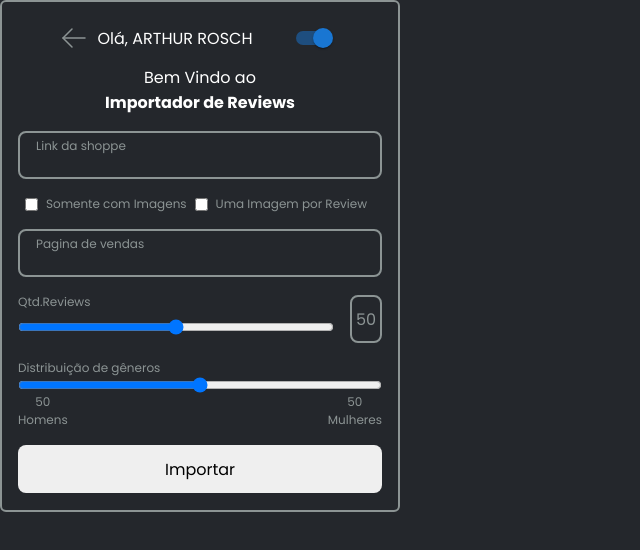
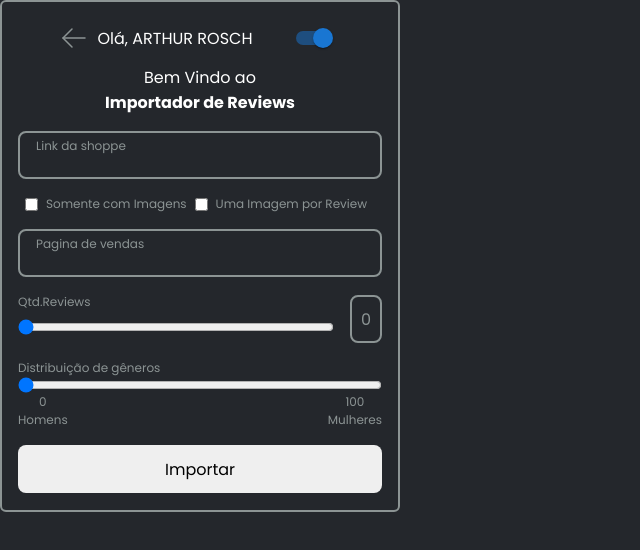
Before and after one commit to arthur-rosch/Review-Viewer, a React (Vite) app: page / in a window 1280 px wide. Shown: the top 550 px of the page, without its empty margins (0-640 px from the left). Built offline with nearby package versions, Linux system fonts and the light colour scheme.

Commit message:
Estrutura visual: Review Import Form

```diff
--- /dev/null
+++ b/src/components/ReviewImportForm/index.tsx
@@ -0,0 +1,114 @@
+import { z } from 'zod'
+import { useForm } from 'react-hook-form'
+import { zodResolver } from '@hookform/resolvers/zod'
+import {
+  Form,
+  Input,
+  SubmitButton,
+  InputCheckBox,
+  InputStoreLink,
+  InputSalesPage,
+  InputGenderDivision,
+  InputReviewQuantity,
+} from './styles'
+import { useState } from 'react'
+
+const ReviewImportFormSchema = z.object({
+  storeLink: z.string(),
+  salesPage: z.string(),
+  hasImagesOnly: z.boolean(),
+  oneImagePerReview: z.boolean(),
+})
+
+export type ReviewImportValues = z.infer<typeof ReviewImportFormSchema>
+
+export function ReviewImportForm() {
+  const [reviewQuantity, setReviewQuantity] = useState(0)
+  const [genderDivision, setGenderDivision] = useState(0)
+
+  const { reset, register, handleSubmit } = useForm<ReviewImportValues>({
+    resolver: zodResolver(ReviewImportFormSchema),
+  })
+
+  function onSubmit(data: ReviewImportValues) {
+    const dataForm = {
+      ...data,
+      reviewQuantity,
+      genderDivision,
+      numMen: genderDivision,
+      numWomen: 100 - genderDivision,
+    }
+    console.log(dataForm)
+    reset()
+  }
+
+  return (
+    <Form onSubmit={handleSubmit(onSubmit)}>
+      <p>
+        Bem Vindo ao <br />
+        <strong>Importador de Reviews</strong>
+      </p>
+
+      <InputStoreLink>
+        Link da shoppe
+        <Input type="text" {...register('storeLink')} />
+      </InputStoreLink>
+
+      <InputCheckBox>
+        <label>
+          <input type="checkbox" {...register('hasImagesOnly')} />
+          Somente com Imagens
+        </label>
+
+        <label>
+          <input type="checkbox" {...register('oneImagePerReview')} />
+          Uma Imagem por Review
+        </label>
+      </InputCheckBox>
+
+      <InputSalesPage>
+        Pagina de vendas
+        <Input type="text" {...register('salesPage')} />
+      </InputSalesPage>
+
+      <InputReviewQuantity>
+        Qtd.Reviews
+        <div>
+          <input
+            min="0"
+            max="100"
+            type="range"
+            value={reviewQuantity}
+            onChange={(e) => setReviewQuantity(Number(e.target.value))}
+          />
+          <p>{reviewQuantity}</p>
+        </div>
+      </InputReviewQuantity>
+
+      <InputGenderDivision>
+        Distribuição de gêneros
+        <input
+          min="0"
+          max="100"
+          type="range"
+          value={genderDivision}
+          onChange={(e) => setGenderDivision(Number(e.target.value))}
+        />
+        <div>
+          <span>
+            {genderDivision}
+            <br />
+            Homens
+          </span>
+          <span>
+            {100 - genderDivision}
+            <br />
+            Mulheres
+          </span>
+        </div>
+      </InputGenderDivision>
+
+      <SubmitButton>Importar</SubmitButton>
+    </Form>
+  )
+}
--- /dev/null
+++ b/src/components/ReviewImportForm/styles.ts
@@ -0,0 +1,125 @@
+import styled from 'styled-components'
+
+export const Form = styled.form`
+  width: 100%;
+  margin-top: 0.5rem;
+  text-align: center;
+
+  display: flex;
+  align-items: center;
+  flex-direction: column;
+  justify-content: center;
+
+  p {
+    margin-bottom: 1rem;
+  }
+`
+export const ContainerInputBase = styled.label`
+  width: 100%;
+  height: 3rem;
+
+  margin-bottom: 1rem;
+
+  padding-left: 1rem;
+  padding-right: 0.5rem;
+
+  display: flex;
+  align-items: start;
+  flex-direction: column;
+  justify-content: center;
+
+  border-radius: 8px;
+  border: 2px solid #8c9494;
+`
+export const InputStoreLink = styled(ContainerInputBase)``
+export const InputSalesPage = styled(ContainerInputBase)``
+
+export const Input = styled.input`
+  width: 100%;
+
+  border: 0;
+  outline: none;
+  font-size: 12px;
+
+  color: white;
+  background: transparent;
+`
+export const InputCheckBox = styled.div`
+  width: 100%;
+  display: flex;
+  align-items: center;
+  justify-content: center;
+
+  margin-bottom: 1rem;
+
+  label {
+    gap: 0.5rem;
+    margin-right: 0.5rem;
+
+    display: flex;
+    align-items: center;
+    justify-content: center;
+  }
+`
+
+export const InputReviewQuantity = styled.label`
+  width: 100%;
+  display: flex;
+  align-items: start;
+  flex-direction: column;
+  justify-content: center;
+
+  div {
+    width: 100%;
+    margin-top: -1rem;
+
+    display: flex;
+    align-items: center;
+    justify-content: center;
+    input {
+      width: 100%;
+    }
+    p {
+      width: 10%;
+      height: 3rem;
+      margin-left: 1rem;
+
+      display: flex;
+      align-items: center;
+      justify-content: center;
+
+      font-size: 1rem;
+      border-radius: 8px;
+      border: 2px solid #8c9494;
+    }
+  }
+`
+
+export const InputGenderDivision = styled.label`
+  width: 100%;
+  display: flex;
+  align-items: start;
+  flex-direction: column;
+  justify-content: center;
+
+  div {
+    width: 100%;
+    display: flex;
+    align-items: start;
+    justify-content: space-between;
+  }
+
+  input {
+    width: 100%;
+  }
+`
+
+export const SubmitButton = styled.button`
+  width: 100%;
+  height: 3rem;
+  margin-top: 1rem;
+
+  border: 0;
+  outline: none;
+  border-radius: 8px;
+`
--- a/src/pages/Home/index.tsx
+++ b/src/pages/Home/index.tsx
@@ -1,25 +1,9 @@
-import { useState } from 'react'
 import { Switch } from '@mui/material'
 import { ArrowLeft } from 'phosphor-react'
-import {
-  Form,
-  Input,
-  Header,
-  Container,
-  SubmitButton,
-  InputCheckBox,
-  InputStoreLink,
-  InputSalesPage,
-  InputGenderDivision,
-  InputReviewQuantity,
-} from './styles'
+import { Header, Container } from './styles'
+import { ReviewImportForm } from '../../components/ReviewImportForm'
 
 export function Home() {
-  const [numMen, setNumMen] = useState('50')
-  const [numWomen, setNumWomen] = useState(50)
-  const [reviewQuantity, setReviewQuantity] = useState('50')
-  const [genderDivision, setGenderDivision] = useState('50')
-
   return (
     <Container>
       <Header>
@@ -32,77 +16,7 @@ export function Home() {
         <Switch defaultChecked />
       </Header>
 
-      <Form>
-        <p>
-          Bem Vindo ao <br />
-          <strong>Importador de Reviews</strong>
-        </p>
-
-        <InputStoreLink htmlFor="">
-          Link da shoppe
-          <Input type="text" />
-        </InputStoreLink>
-
-        <InputCheckBox>
-          <label>
-            <input type="checkbox" />
-            Somente com Imagens
-          </label>
-
-          <label>
-            <input type="checkbox" />
-            Uma Imagem por Review
-          </label>
-        </InputCheckBox>
-
-        <InputSalesPage htmlFor="">
-          Pagina de vendas
-          <Input type="text" min="0" max="100" />
-        </InputSalesPage>
-
-        <InputReviewQuantity htmlFor="">
-          Qtd.Reviews
-          <div>
-            <input
-              min="0"
-              max="100"
-              type="range"
-              value={reviewQuantity}
-              onChange={(e) => setReviewQuantity(e.target.value)}
-            />
-            <p>{reviewQuantity}</p>
-          </div>
-        </InputReviewQuantity>
-
-        <InputGenderDivision htmlFor="">
-          Distribuição de gêneros
-          <input
-            min="0"
-            max="100"
-            type="range"
-            value={genderDivision}
-            onChange={(e) => {
-              setNumMen(e.target.value)
-              setGenderDivision(e.target.value)
-              setNumWomen(100 - Number(e.target.value))
-            }}
-          />
-          <div>
-            <span>
-              {numMen}
-              <br />
-              Homens
-            </span>
-            <span>
-              {numWomen}
-              <br />
-              Mulheres
-            </span>
-          </div>
-        </InputGenderDivision>
-
-        <SubmitButton>Importar</SubmitButton>
-      </Form>
+      <ReviewImportForm />
     </Container>
   )
 }
--- a/src/pages/Home/styles.ts
+++ b/src/pages/Home/styles.ts
@@ -41,126 +41,3 @@ export const Header = styled.header`
     }
   }
 `
-export const Form = styled.form`
-  width: 100%;
-  margin-top: 0.5rem;
-  text-align: center;
-
-  display: flex;
-  align-items: center;
-  flex-direction: column;
-  justify-content: center;
-
-  p {
-    margin-bottom: 1rem;
-  }
-`
-export const ContainerInputBase = styled.label`
-  width: 100%;
-  height: 3rem;
-
-  margin-bottom: 1rem;
-
-  padding-left: 1rem;
-  padding-right: 0.5rem;
-
-  display: flex;
-  align-items: start;
-  flex-direction: column;
-  justify-content: center;
-
-  border-radius: 8px;
-  border: 2px solid #8c9494;
-`
-export const InputStoreLink = styled(ContainerInputBase)``
-export const InputSalesPage = styled(ContainerInputBase)``
-
-export const Input = styled.input`
-  width: 100%;
-
-  border: 0;
-  outline: none;
-  font-size: 12px;
-
-  color: white;
-  background: transparent;
-`
-export const InputCheckBox = styled.div`
-  width: 100%;
-  display: flex;
-  align-items: center;
-  justify-content: center;
-
-  margin-bottom: 1rem;
-
-  label {
-    gap: 0.5rem;
-    margin-right: 0.5rem;
-
-    display: flex;
-    align-items: center;
-    justify-content: center;
-  }
-`
-
-export const InputReviewQuantity = styled.label`
-  width: 100%;
-  display: flex;
-  align-items: start;
-  flex-direction: column;
-  justify-content: center;
-
-  div {
-    width: 100%;
-    margin-top: -1rem;
-
-    display: flex;
-    align-items: center;
-    justify-content: center;
-    input {
-      width: 100%;
-    }
-    p {
-      width: 10%;
-      height: 3rem;
-      margin-left: 1rem;
-
-      display: flex;
-      align-items: center;
-      justify-content: center;
-
-      font-size: 1rem;
-      border-radius: 8px;
-      border: 2px solid #8c9494;
-    }
-  }
-`
-
-export const InputGenderDivision = styled.label`
-  width: 100%;
-  display: flex;
-  align-items: start;
-  flex-direction: column;
-  justify-content: center;
-
-  div {
-    width: 100%;
-    display: flex;
-    align-items: start;
-    justify-content: space-between;
-  }
-
-  input {
-    width: 100%;
-  }
-`
-
-export const SubmitButton = styled.button`
-  width: 100%;
-  height: 3rem;
-  margin-top: 1rem;
-
-  border: 0;
-  outline: none;
-  border-radius: 8px;
-`
```
